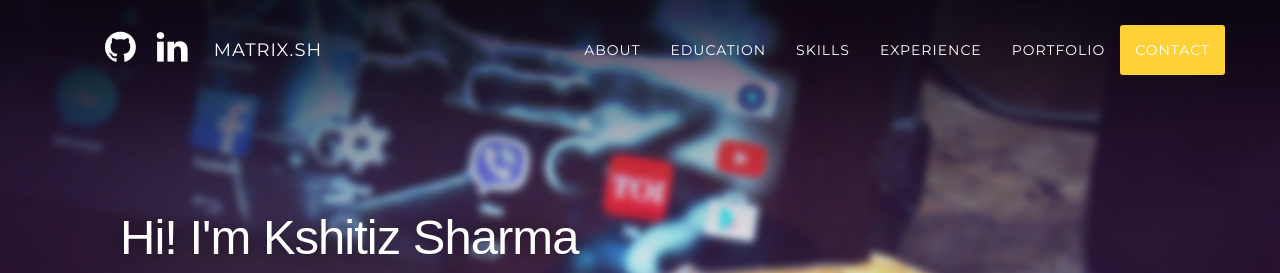
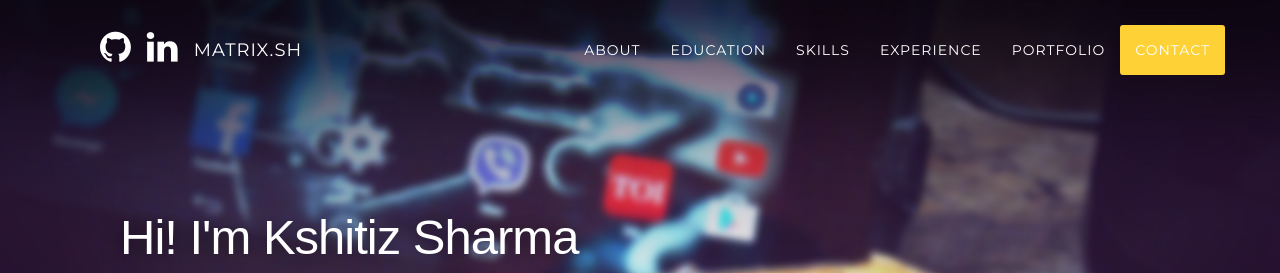
Before and after one commit to ktzsh/ktzsh.github.io, a Jekyll site: the page built from index.html, in a window 1280 px wide. Shown: the top 273 px of the page. Built offline with Jekyll 4.4.1, drawn with Linux system fonts in a browser that asks for light colours; some web fonts are replaced.

Commit message:
webpage: minor alignment issue fix

```diff
--- a/_includes/header.html
+++ b/_includes/header.html
@@ -21,13 +21,13 @@
     <div class="collapse navbar-collapse" id="bs-example-navbar-collapse-1">
       <ul class="nav navbar-nav navbar-left">
         {% for network in site.social %}
-        <li style="font-size: large; padding-top: 5px; padding-left: 20px">
+        <li style="font-size: large; padding-top: 5px; padding-left: 15px">
           <a style="padding: 0px" href="{{ network.url }}"
             ><i class="fa fa-2x fa-{{ network.title }}"></i
           ></a>
         </li>
         {% endfor %}
-        <li style="font-size: large; padding-top: 10px; padding-left: 20px">
+        <li style="font-size: large; padding-top: 10px; padding-left: 10px">
           <a id="navbar-custom-toggle" style="padding: 5px" href="zone/index.html"
             >Matrix.sh </a>
         </li>
--- a/_layouts/effects.html
+++ b/_layouts/effects.html
@@ -68,13 +68,13 @@
               <div class="collapse navbar-collapse" id="bs-example-navbar-collapse-1">
                 <ul class="nav navbar-nav navbar-left">
                   {% for network in site.social %}
-                  <li style="font-size: large; padding-top: 5px; padding-left: 20px">
+                  <li style="font-size: large; padding-top: 5px; padding-left: 15px">
                     <a style="padding: 0px" href="{{ network.url }}"
                       ><i class="fa fa-2x fa-{{ network.title }}"></i
                     ></a>
                   </li>
                   {% endfor %}
-                  <li style="font-size: large; padding-top: 10px; padding-left: 20px">
+                  <li style="font-size: large; padding-top: 10px; padding-left: 10px">
                     <a id="navbar-custom-toggle" style="padding: 5px" href="../index.html"
                       >Go Back to Portfolio</a>
                   </li>
```
